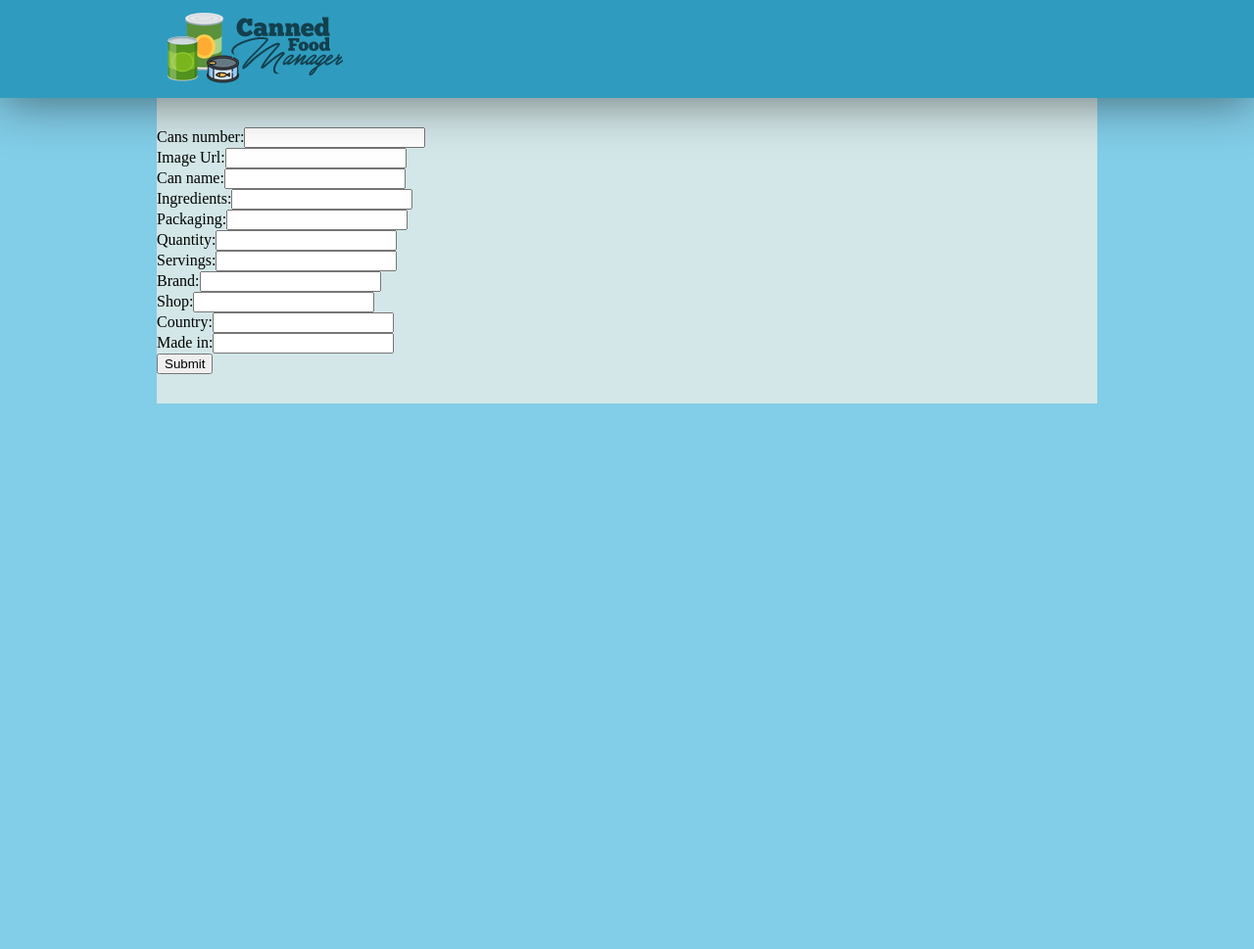
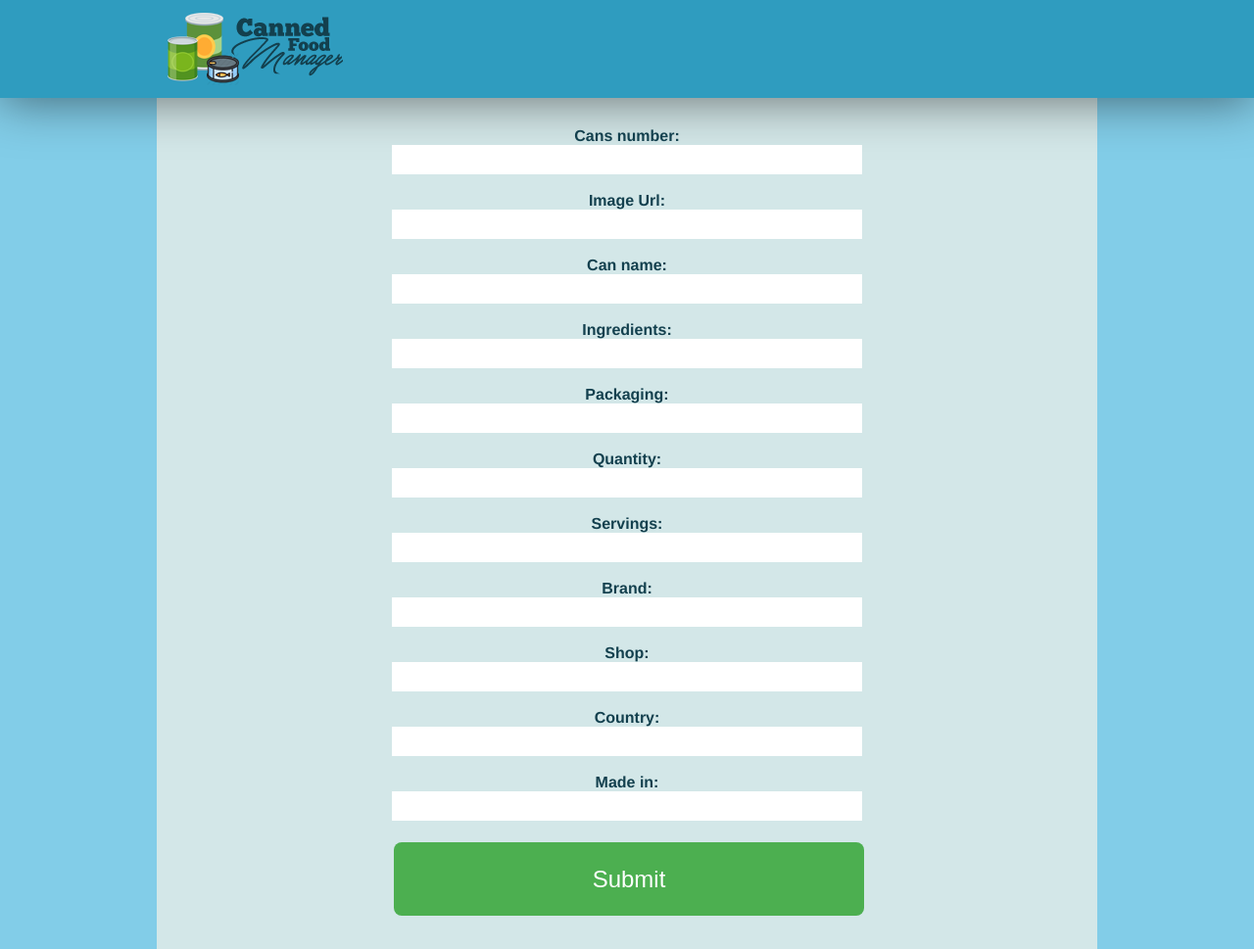
Before and after one commit to avramrs/TehnologiiWebCanF, a PHP site: page /update-form.php?id=1 in a window 1280 px wide. Shown: the whole page at 98% size. Before the commit the page ends 412 px from the top, so only its background shows below. Run offline with PHP 8.4, Linux system fonts and the light colour scheme; the visitor is signed in with stand-in values (Sample User, id 1); data that the repository does not hold is empty.

Commit message:
Css for update form

```diff
--- a/CanF/css/style.css
+++ b/CanF/css/style.css
@@ -174,11 +174,56 @@ UPLOAD PAGE
     margin: 70px 0 75px 20%;
     width: 30%;
 }
-#CF-can-upload #CF-upload-text h1 {
+#CF-can-upload #CF-upload-text h1
+{
 	margin: 0;
     font-family: helvetica;
     color: #13404e;
     text-align: center;
+}
+/* #CF-can-upload #CF-update-form input
+{
+	padding: 10px;
+	font-family: helvetica;
+    text-align: center;
+
+} */
+#CF-can-upload #CF-form-container{
+	position: relative;
+	left: 25%;
+	width: 50%;
+	  clear: both;
+	text-align: center;
+}
+#CF-can-upload #CF-form-container input[type="submit"]
+{
+	text-decoration: none;
+    background-color: #4CAF50;
+    color: white;
+    padding: 16px 32px;
+    display: inline-block;
+    font-size: 24px;
+    margin: 4px 2px;
+    cursor: pointer;
+	border-radius: 8px;
+	height: 75px;
+}
+#CF-can-upload #CF-form-container input{
+
+	display:block;
+	width:100%;
+	padding:0;
+	border-width:0;
+	clear: both;
+	height: 30px;
+	font-size: 14pt;
+
+}
+#CF-can-upload #CF-form-container label
+{
+	font-family: helvetica;
+	font-weight: bold;
+	color: #13404e;
 }
 #CF-can-upload #CF-upload-button {
 	display: inline-block;
--- a/CanF/upload-page.php
+++ b/CanF/upload-page.php
@@ -20,7 +20,7 @@ if(!$user)
 
 	<div id="CF-logo-section" >
 		<div class="CF-template-container">
-			<a href="products.php">
+			<a href="./products.php">
 				<img src="img/LogoTW2.png" alt="Logo">
 			</a>
 		</div>
```
